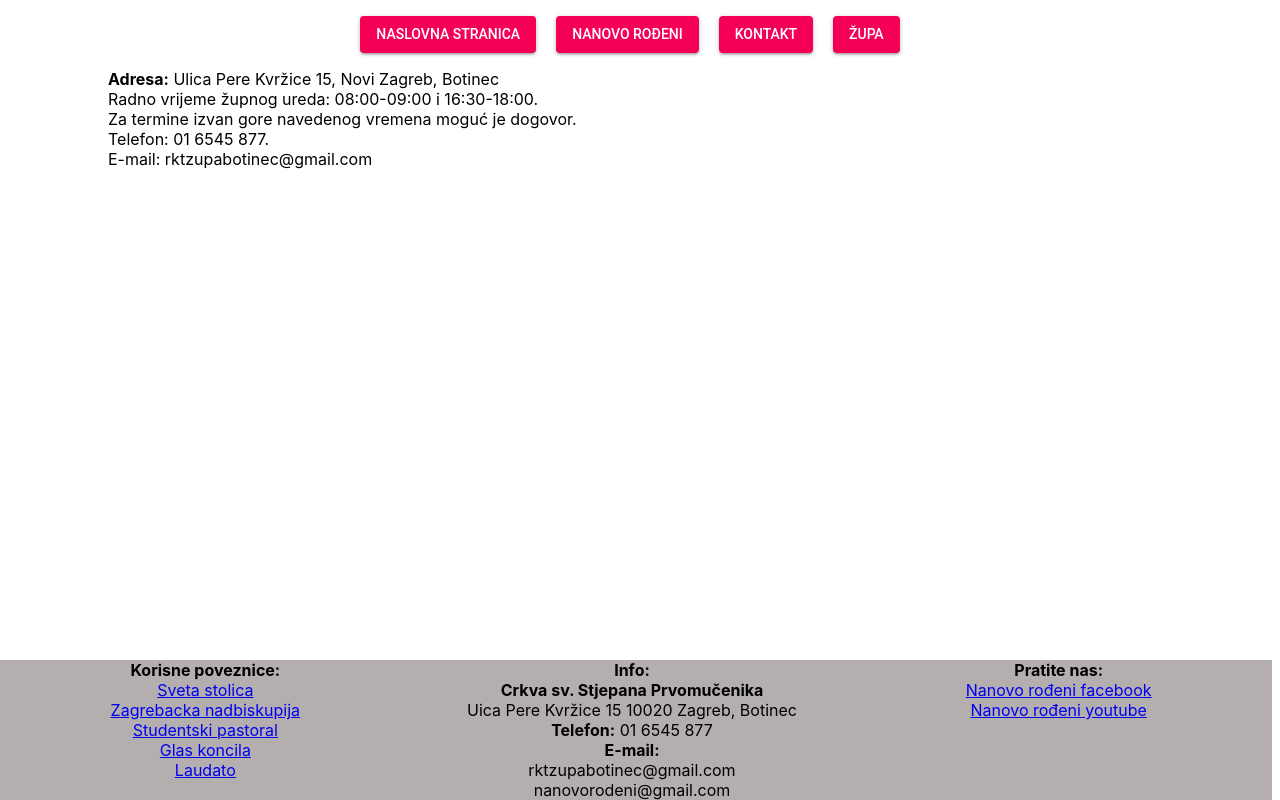
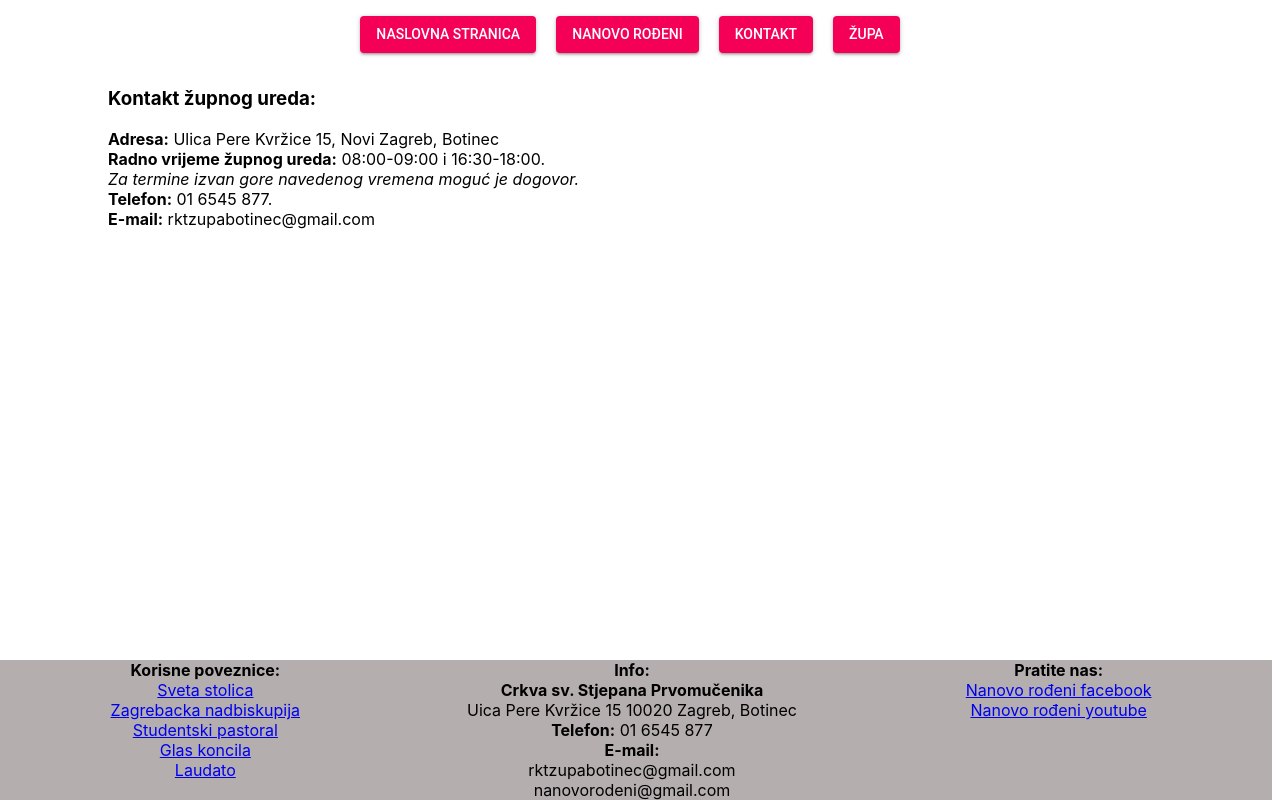
Before and after one commit to matejm91/react_test_project, a React (Create React App) app in the folder client/: page /contact in a window 1280 px wide. Built offline with nearby package versions, Linux system fonts and the light colour scheme.

Commit message:
change div to body and add paragraphs and add class to body

```diff
--- a/client/src/Contacts/contactPage.js
+++ b/client/src/Contacts/contactPage.js
@@ -5,28 +5,21 @@ import './contacts.css';
 class ContactPage extends React.Component {
   render() {
     return (
-      <div>
-        <div className="row">
-          <div className="col-xs-1"></div>
-          <div className="col-xs-6 contactDiv">
-            <div>
-              <b>Adresa:</b> Ulica Pere Kvržice 15, Novi Zagreb, Botinec
-            </div>
-            <div>
-              Radno vrijeme župnog ureda: 08:00-09:00 i 16:30-18:00.
-            </div>
-            <div>
-              Za termine izvan gore navedenog vremena moguć je dogovor.
-            </div>
-            <div>
-              Telefon: 01 6545 877.
-            </div>
-            <div>
-              E-mail: rktzupabotinec@gmail.com
-            </div>
-          </div>
-        </div>
-      </div>
+      <body className="contact">
+        <bodyr className="row">
+          <bodyr1 className="col-xs-1"></bodyr1>
+          <bodyr2 className="col-xs-6 contactDiv">
+            <h3>Kontakt župnog ureda:</h3>
+            <p>
+              <b>Adresa:</b> Ulica Pere Kvržice 15, Novi Zagreb, Botinec <br></br>
+              <b>Radno vrijeme župnog ureda:</b> 08:00-09:00 i 16:30-18:00. <br></br>
+              <em>Za termine izvan gore navedenog vremena moguć je dogovor.</em> <br></br>
+              <b>Telefon:</b> 01 6545 877. <br></br>
+              <b>E-mail:</b> rktzupabotinec@gmail.com
+            </p>
+          </bodyr2>
+        </bodyr>
+      </body>
     );
   }
 }
```
